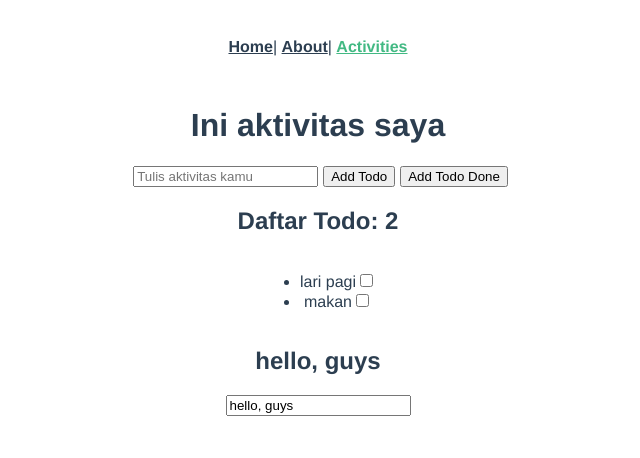
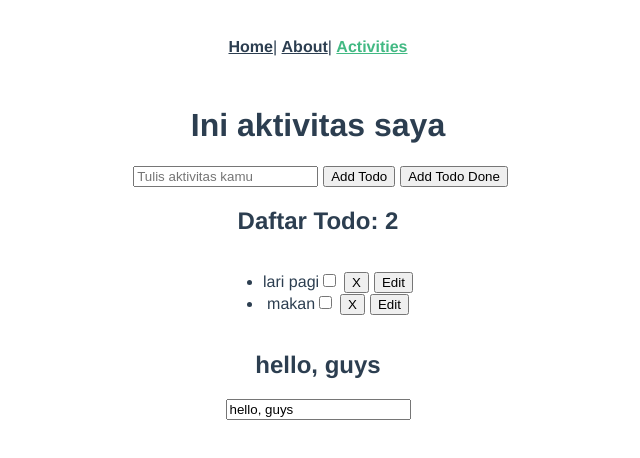
Before and after one commit to hdinjos/intro-vuex, a Vue app: page /activities in a window 1280 px wide. Shown: the top 458 px of the page, without its empty margins (322-962 px from the left). Built offline with nearby package versions, Linux system fonts and the light colour scheme.

Commit message:
deletet todo

```diff
--- a/src/store/index.js
+++ b/src/store/index.js
@@ -46,6 +46,9 @@ export default new Vuex.Store({
     },
     setTodoNotDone(state, index){
       state.todos[index].done = false;
+    },
+    deleteTodo(state, index){
+      state.todos.splice(index,1)
     }
   },
   getters: {
--- a/src/views/Activities.vue
+++ b/src/views/Activities.vue
@@ -10,7 +10,8 @@
             :key="index">
             <span :class="{done: todo.done}">{{todo.title}}</span>
             <input type="checkbox" @click="toggleTodoDone(index)" :checked="todo.done">
-            <!-- <button @click="deleteTodo">Delete</button> -->
+            <button @click="deleteTodo(index)">X</button>
+            <button @click="editTodo(index)">Edit</button>
             </li>
         </ul>
         <h2>{{greeting}}</h2>
@@ -39,6 +40,12 @@ export default {
        }
    },
    methods: {
+       allDone(){
+           this.$store.commit("allDone")
+       },
+       deleteTodo(index){
+           this.$store.commit("deleteTodo", index)
+       },
        ...mapMutations(["allDone"]),
        ...mapActions(["addTodo", "toggleTodoDone"])
    }
```
